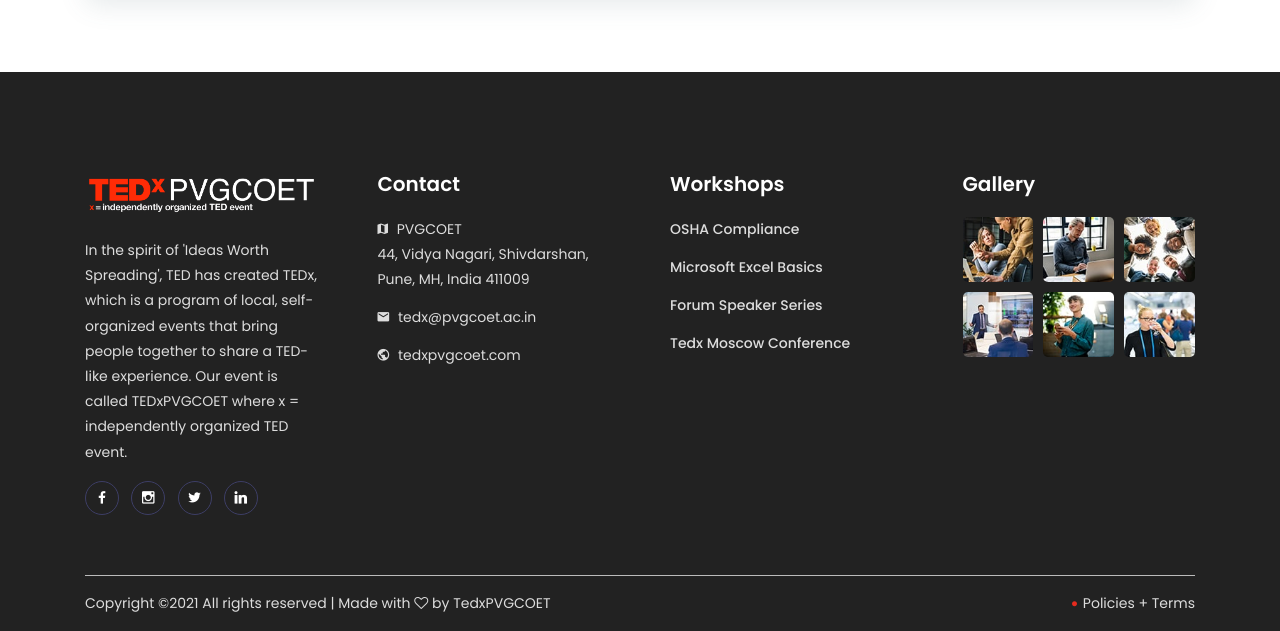
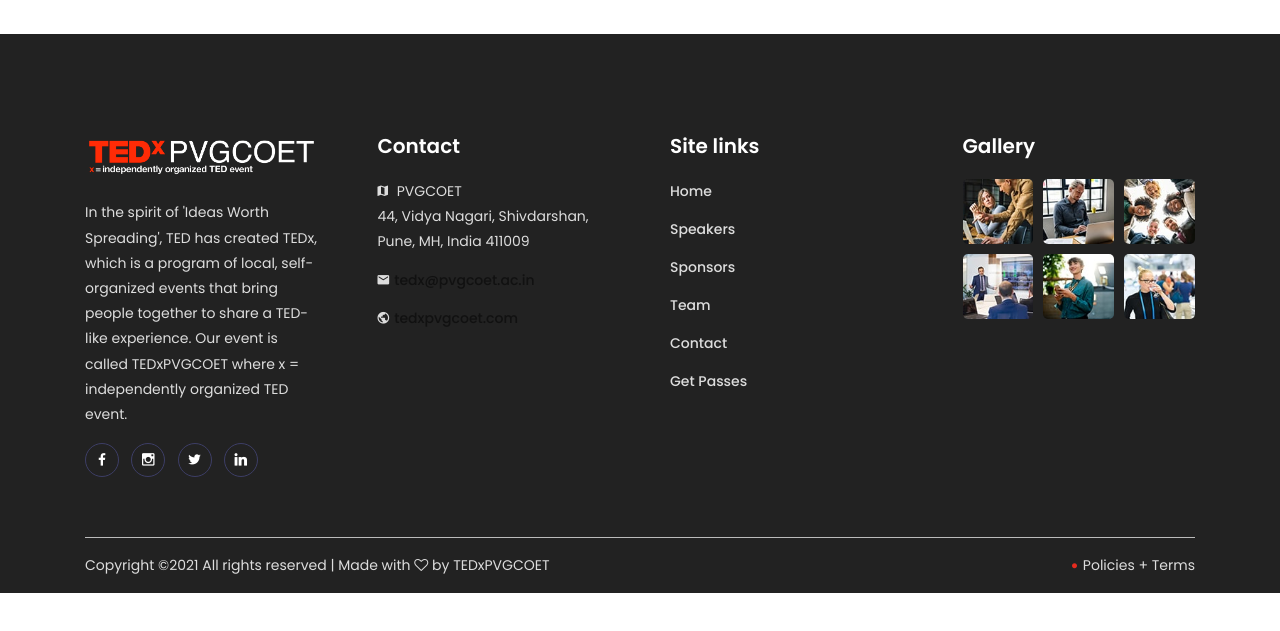
Before and after one commit to tacitonic/TEDxPVGCOET, a website: page contact.html in a window 1280 px wide. Shown: the part 1802-2433 px from the top of the page. After the commit the page ends 2395 px from the top, so only its background shows below. Drawn offline with Linux system fonts and the light colour scheme; files whose address does not match are found by name.

Commit message:
Update contact.html

```diff
--- a/contact.html
+++ b/contact.html
@@ -8,7 +8,7 @@
     <meta name="viewport" content="width=device-width, initial-scale=1, shrink-to-fit=no">
 
     <!-- Title -->
-    <title>Confer - Conference Event HTML Template</title>
+    <title>Contact • TEDxPVGCOET</title>
 
     <!-- Favicon -->
     <link rel="icon" href="./img/core-img/favicon.png">
@@ -54,8 +54,8 @@
                                 <li><a href="speakers.html">Speakers</a></li>
                                 <li><a href="#">Events</a>
                                     <ul class="dropdown">
-                                        <li><a href="events/2020.html">Take&nbspthe&nbspleap&nbsp&nbsp2020</a></li>
-                                        <li><a href="events/2021.html">TedxPVGCOET&nbsp&nbsp2021</a></li>
+                                        <li><a href="events/2021.html">TEDxPVGCOET 2021</a></li>
+                                        <li><a href="events/2020.html">Take the Leap! 2020</a></li>
                                     </ul>
                                 </li>
                                 <li><a href="sponsors.html">Sponsors</a></li>
@@ -101,7 +101,7 @@
                 <!-- Contact Us Thumb -->
                 <div class="col-12 col-lg-6">
                     <div class="contact-us-thumb mb-100">
-                        <img src="img/bg-img/44.jpg" alt="">
+                        <img src="img/bg-img/60.jpg" alt="">
                     </div>
                 </div>
 
@@ -110,8 +110,8 @@
                     <div class="contact_from_area mb-100 clearfix">
                         <!-- Contact Heading -->
                         <div class="contact-heading">
-                            <h4>Contact us</h4>
-                            <p>Temporibus autem quibusdam et aut officiis debitis aut rerum necessitatibus saepe eveniet ut et voluptates repudiandae</p>
+                            <h4>Get in touch</h4>
+                            <p>For specific enquiries, please email us at <a href="mailto:tedx@pvgcoet.ac.in">tedx@pvgcoet.ac.in</a></p>
                         </div>
                         <div class="contact_form">
                             <form action="mail.php" method="post">
@@ -256,8 +256,8 @@
                             <div class="footer-contact-info">
                                 <p><i class="zmdi zmdi-map"></i> PVGCOET<br>44, Vidya Nagari, Shivdarshan, Pune, MH, India 411009</p>
                                 <!-- <p><i class="zmdi zmdi-phone"></i> (226) 446 9371</p> -->
-                                <p><i class="zmdi zmdi-email"></i> tedx@pvgcoet.ac.in</p>
-                                <p><i class="zmdi zmdi-globe"></i> tedxpvgcoet.com</p>
+                                <p><i class="zmdi zmdi-email"></i><a href="mailto:tedx@pvgcoet.ac.in">tedx@pvgcoet.ac.in</a></p>
+                                <p><i class="zmdi zmdi-globe"></i><a href="tedxpvgcoet.com">tedxpvgcoet.com</a></p>
                             </div>
                         </div>
                     </div>
@@ -266,14 +266,16 @@
                     <div class="col-12 col-sm-6 col-lg-3">
                         <div class="single-footer-widget mb-60">
                             <!-- Widget Title -->
-                            <h5 class="widget-title">Workshops</h5>
+                            <h5 class="widget-title">Site links</h5>
 
                             <!-- Footer Nav -->
                             <ul class="footer-nav">
-                                <li><a href="#">OSHA Compliance</a></li>
-                                <li><a href="#">Microsoft Excel Basics</a></li>
-                                <li><a href="#">Forum Speaker Series</a></li>
-                                <li><a href="#">Tedx Moscow Conference</a></li>
+                                <li><a href="#">Home</a></li>
+                                <li><a href="#">Speakers</a></li>
+                                <li><a href="#">Sponsors</a></li>
+                                <li><a href="#">Team</a></li>
+                                <li><a href="#">Contact</a></li>
+                                <li><a href="#">Get Passes</a></li>
                             </ul>
                         </div>
                     </div>
@@ -320,7 +322,7 @@
                     <!-- Copywrite Text -->
                     <div class="col-12 col-md-6">
                         <div class="copywrite-text">
-                            <p>Copyright &copy;<script>document.write(new Date().getFullYear());</script> All rights reserved | Made with <i class="fa fa-heart-o" aria-hidden="true"></i> by TedxPVGCOET</p>
+                            <p>Copyright &copy;<script>document.write(new Date().getFullYear());</script> All rights reserved | Made with <i class="fa fa-heart-o" aria-hidden="true"></i> by TEDxPVGCOET</p>
                         </div>
                     </div>
                     <!-- Footer Menu -->
```
